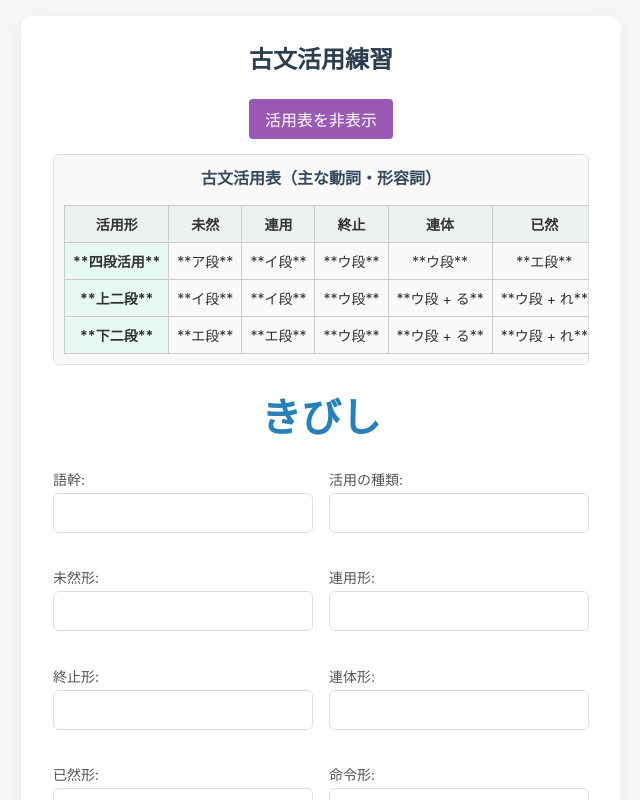
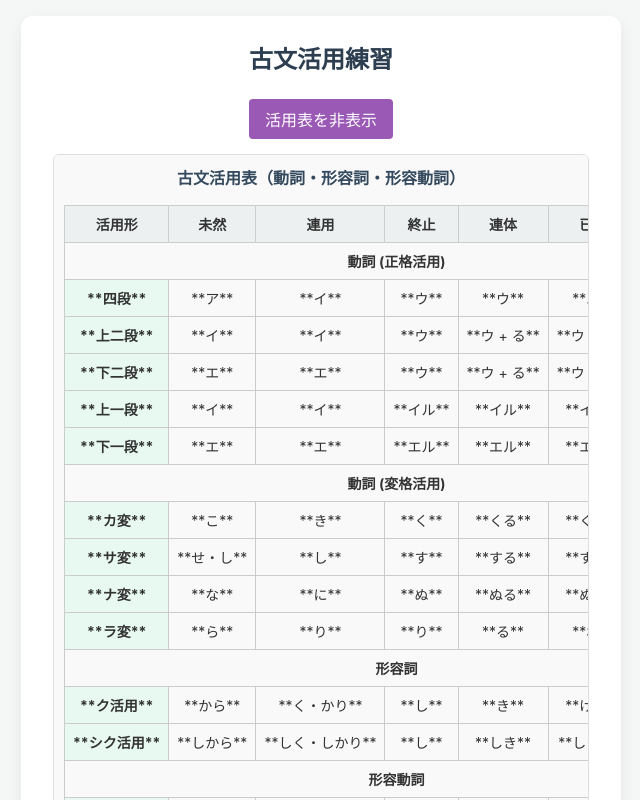
Before and after one commit to j20252097/kobun, a plain HTML site: page index.html in a window 1280 px wide. Both pictures are taken after a click on the button "活用表を表示/非表示". Shown: the top 800 px of the page, without its empty margins (319-959 px from the left). Drawn offline with Linux system fonts and the light colour scheme.

Commit message:
Update 古文活用表 and improve structure

```diff
--- a/index.html
+++ b/index.html
@@ -13,7 +13,7 @@
         <button id="toggle-table-button">活用表を表示/非表示</button>
 
         <div id="katsuyou-table-container">
-            <h3>古文活用表（主な動詞・形容詞）</h3>
+            <h3>古文活用表（動詞・形容詞・形容動詞）</h3>
             <table>
                 <thead>
                     <tr>
@@ -27,35 +27,133 @@
                     </tr>
                 </thead>
                 <tbody>
+                    <tr><th colspan="7" class="category-header">動詞 (正格活用)</th></tr>
                     <tr>
-                        <td>**四段活用**</td>
-                        <td>**ア段**</td>
-                        <td>**イ段**</td>
-                        <td>**ウ段**</td>
-                        <td>**ウ段**</td>
-                        <td>**エ段**</td>
-                        <td>**エ段**</td>
+                        <td>**四段**</td>
+                        <td>**ア**</td>
+                        <td>**イ**</td>
+                        <td>**ウ**</td>
+                        <td>**ウ**</td>
+                        <td>**エ**</td>
+                        <td>**エ**</td>
                     </tr>
                     <tr>
                         <td>**上二段**</td>
-                        <td>**イ段**</td>
-                        <td>**イ段**</td>
-                        <td>**ウ段**</td>
-                        <td>**ウ段 + る**</td>
-                        <td>**ウ段 + れ**</td>
-                        <td>**イ段 + よ**</td>
+                        <td>**イ**</td>
+                        <td>**イ**</td>
+                        <td>**ウ**</td>
+                        <td>**ウ + る**</td>
+                        <td>**ウ + れ**</td>
+                        <td>**イ + よ**</td>
                     </tr>
                     <tr>
                         <td>**下二段**</td>
-                        <td>**エ段**</td>
-                        <td>**エ段**</td>
-                        <td>**ウ段**</td>
-                        <td>**ウ段 + る**</td>
-                        <td>**ウ段 + れ**</td>
-                        <td>**エ段 + よ**</td>
+                        <td>**エ**</td>
+                        <td>**エ**</td>
+                        <td>**ウ**</td>
+                        <td>**ウ + る**</td>
+                        <td>**ウ + れ**</td>
+                        <td>**エ + よ**</td>
+                    </tr>
+                    <tr>
+                        <td>**上一段**</td>
+                        <td>**イ**</td>
+                        <td>**イ**</td>
+                        <td>**イル**</td>
+                        <td>**イル**</td>
+                        <td>**イレ**</td>
+                        <td>**イヨ**</td>
+                    </tr>
+                    <tr>
+                        <td>**下一段**</td>
+                        <td>**エ**</td>
+                        <td>**エ**</td>
+                        <td>**エル**</td>
+                        <td>**エル**</td>
+                        <td>**エレ**</td>
+                        <td>**エヨ**</td>
+                    </tr>
+
+                    <tr><th colspan="7" class="category-header">動詞 (変格活用)</th></tr>
+                    <tr>
+                        <td>**カ変**</td>
+                        <td>**こ**</td>
+                        <td>**き**</td>
+                        <td>**く**</td>
+                        <td>**くる**</td>
+                        <td>**くれ**</td>
+                        <td>**こ**</td>
+                    </tr>
+                    <tr>
+                        <td>**サ変**</td>
+                        <td>**せ・し**</td>
+                        <td>**し**</td>
+                        <td>**す**</td>
+                        <td>**する**</td>
+                        <td>**すれ**</td>
+                        <td>**せよ**</td>
+                    </tr>
+                    <tr>
+                        <td>**ナ変**</td>
+                        <td>**な**</td>
+                        <td>**に**</td>
+                        <td>**ぬ**</td>
+                        <td>**ぬる**</td>
+                        <td>**ぬれ**</td>
+                        <td>**ね**</td>
+                    </tr>
+                    <tr>
+                        <td>**ラ変**</td>
+                        <td>**ら**</td>
+                        <td>**り**</td>
+                        <td>**り**</td>
+                        <td>**る**</td>
+                        <td>**れ**</td>
+                        <td>**れ**</td>
+                    </tr>
+
+                    <tr><th colspan="7" class="category-header">形容詞</th></tr>
+                    <tr>
+                        <td>**ク活用**</td>
+                        <td>**から**</td>
+                        <td>**く・かり**</td>
+                        <td>**し**</td>
+                        <td>**き**</td>
+                        <td>**けれ**</td>
+                        <td>**かれ**</td>
+                    </tr>
+                    <tr>
+                        <td>**シク活用**</td>
+                        <td>**しから**</td>
+                        <td>**しく・しかり**</td>
+                        <td>**し**</td>
+                        <td>**しき**</td>
+                        <td>**しけれ**</td>
+                        <td>**しかれ**</td>
+                    </tr>
+
+                    <tr><th colspan="7" class="category-header">形容動詞</th></tr>
+                    <tr>
+                        <td>**ナリ活用**</td>
+                        <td>**なら**</td>
+                        <td>**に・なり**</td>
+                        <td>**なり**</td>
+                        <td>**なる**</td>
+                        <td>**なれ**</td>
+                        <td>**なれ**</td>
+                    </tr>
+                    <tr>
+                        <td>**タリ活用**</td>
+                        <td>**たら**</td>
+                        <td>**と・たり**</td>
+                        <td>**たり**</td>
+                        <td>**たる**</td>
+                        <td>**たれ**</td>
+                        <td>**たれ**</td>
                     </tr>
                 </tbody>
             </table>
+            <p style="font-size: 12px; margin-top: 10px;">※ イ段、エ段などは「活用語尾の母音」を示します。イル、エルなどは語尾が特定のものを示します。</p>
         </div>
 
         <div id="quiz-area">
```
